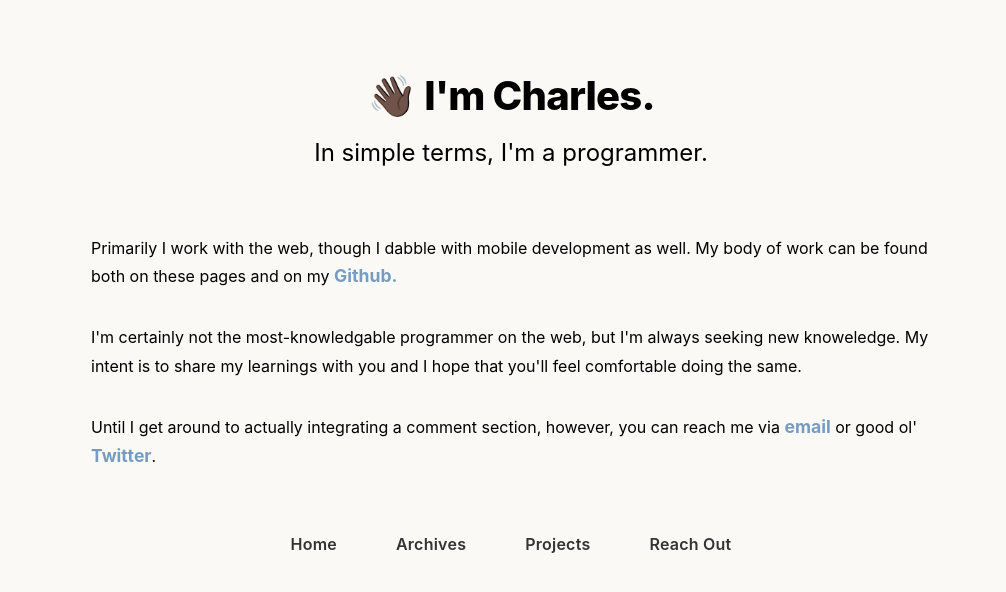
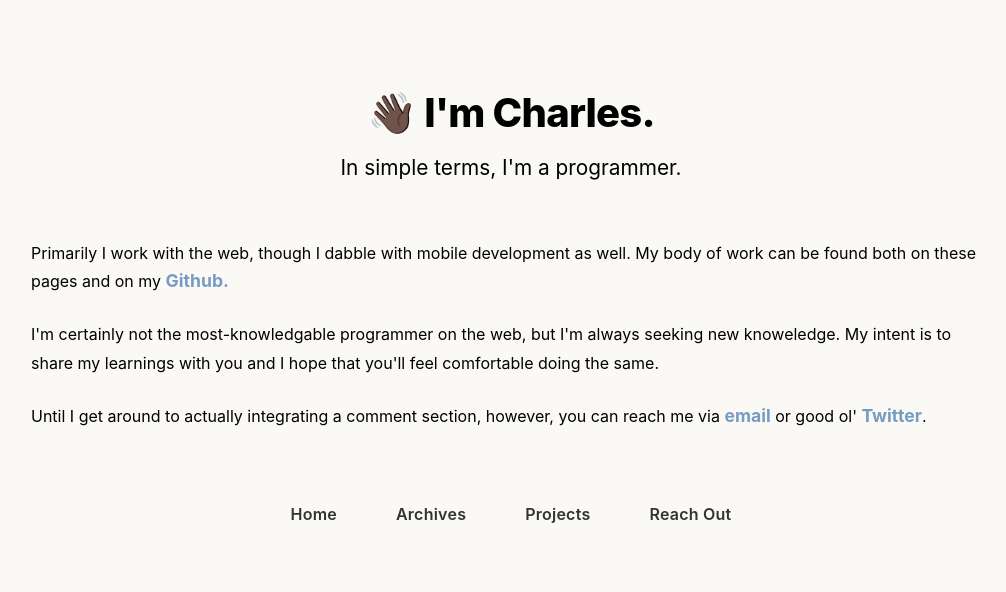
Before and after one commit to charlesmartinreed/charlie-codes-blog, a Next.js app: page /contact in a window 1280 px wide. Shown: the top 592 px of the page, without its empty margins (129-1135 px from the left). Built offline with nearby package versions, Linux system fonts and the light colour scheme.

Commit message:
Add redirect description text to 404 page.

```diff
--- a/pages/404.js
+++ b/pages/404.js
@@ -13,6 +13,9 @@ export default function PageNotFound() {
   return (
     <main className={errorStyles.main}>
       <h1 className={errorStyles.heading}>Nope.</h1>
+      <p className={errorStyles.subheading}>
+        Don't worry, I'm sending you somewhere safe.
+      </p>
     </main>
   );
 }
--- a/styles/Error.module.css
+++ b/styles/Error.module.css
@@ -6,9 +6,17 @@
   margin: 1rem 0;
 }
 
+.subheading {
+  font-size: 1.2rem;
+  line-height: 1.4;
+  margin: 0 0 2rem 0;
+  font-weight: 400;
+}
+
 .main {
   min-height: 100vh;
   display: flex;
+  flex-direction: column;
   flex: 1;
   justify-content: center;
   align-items: center;
--- a/styles/Project.module.css
+++ b/styles/Project.module.css
@@ -47,6 +47,7 @@
   font-weight: 800;
   letter-spacing: -0.1rem;
   margin: 1rem 0;
+  color: rgb(52, 70, 88);
 }
 
 .projectCard .textContainer p {
--- a/styles/utils.module.css
+++ b/styles/utils.module.css
@@ -15,9 +15,10 @@
 }
 
 .headingLg {
-  font-size: 1.5rem;
+  display: block;
+  font-size: 1.3rem;
   line-height: 1.4;
-  margin: 0 0 2rem;
+  margin: 0 0 2rem 0;
   font-weight: 400;
 }
 
@@ -29,12 +30,12 @@
 .textContainer {
   /* min-width: 60%; */
   /* max-width: 60%; */
-  width: 70%;
+  width: 80%;
   line-height: 1.8em;
 }
 
 .textContainer p {
-  margin: 2em 0;
+  margin: 1.5em 0;
 }
 
 .textContainer a,
```
Also changed, not shown: styles/variables.module.css (deleted), 1 other file (tests, documents, lock files or other folders).
